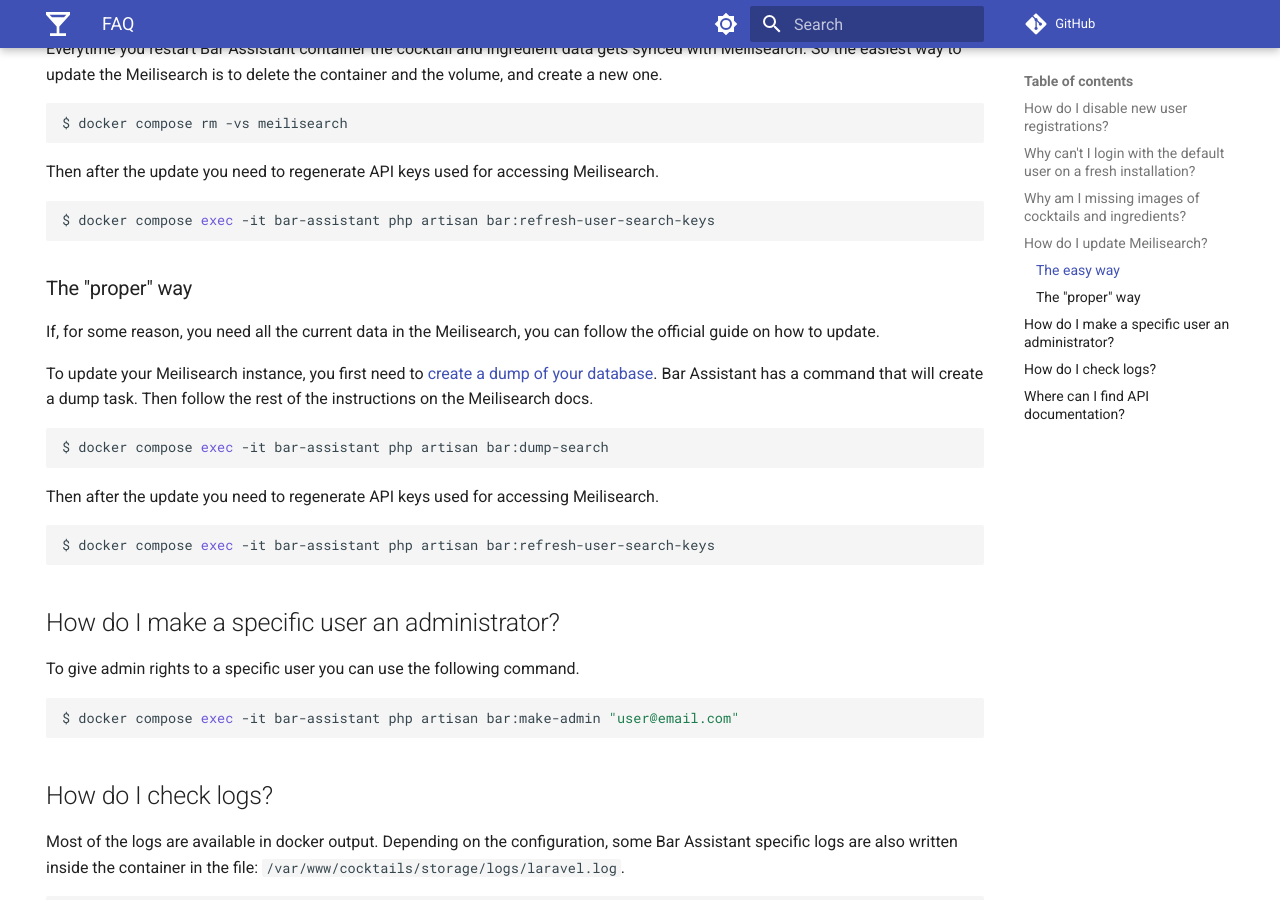
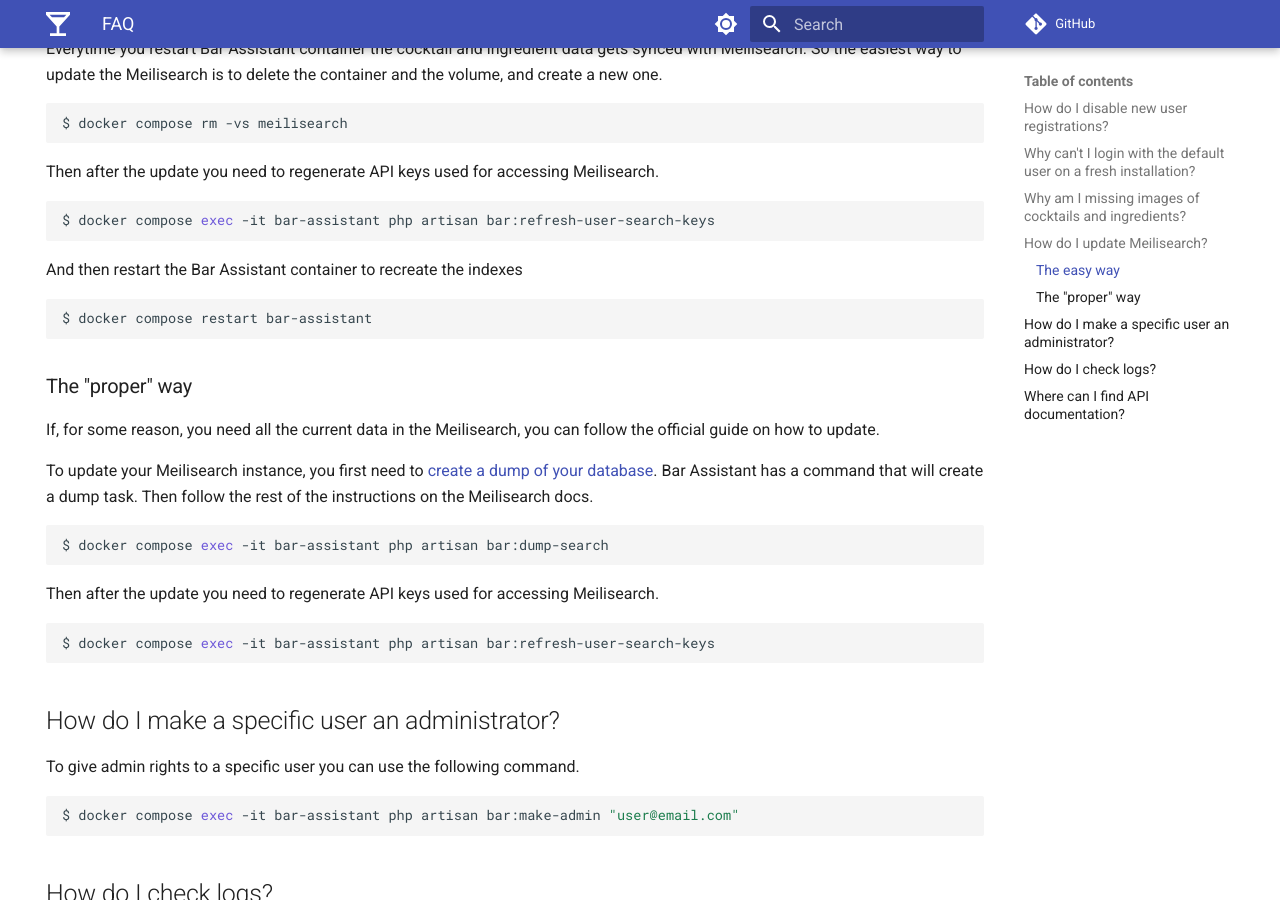
Before and after one commit to bar-assistant/docs, an MkDocs documentation site: the page built from docs/faq.md, in a window 1280 px wide and 900 px high, scrolled down 1052 px. Built offline with MkDocs 1.6.1 and Material for MkDocs 9.7.7, drawn with Linux system fonts in a browser that asks for light colours; comment, search, counter and statistics services are not loaded.

Commit message:
Update faq.md

````diff
--- a/docs/faq.md
+++ b/docs/faq.md
@@ -51,6 +51,12 @@
 $ docker compose exec -it bar-assistant php artisan bar:refresh-user-search-keys
 ```
 
+And then restart the Bar Assistant container to recreate the indexes
+
+``` bash
+$ docker compose restart bar-assistant
+```
+
 ### The "proper" way
 
 If, for some reason, you need all the current data in the Meilisearch, you can follow the official guide on how to update.
````
